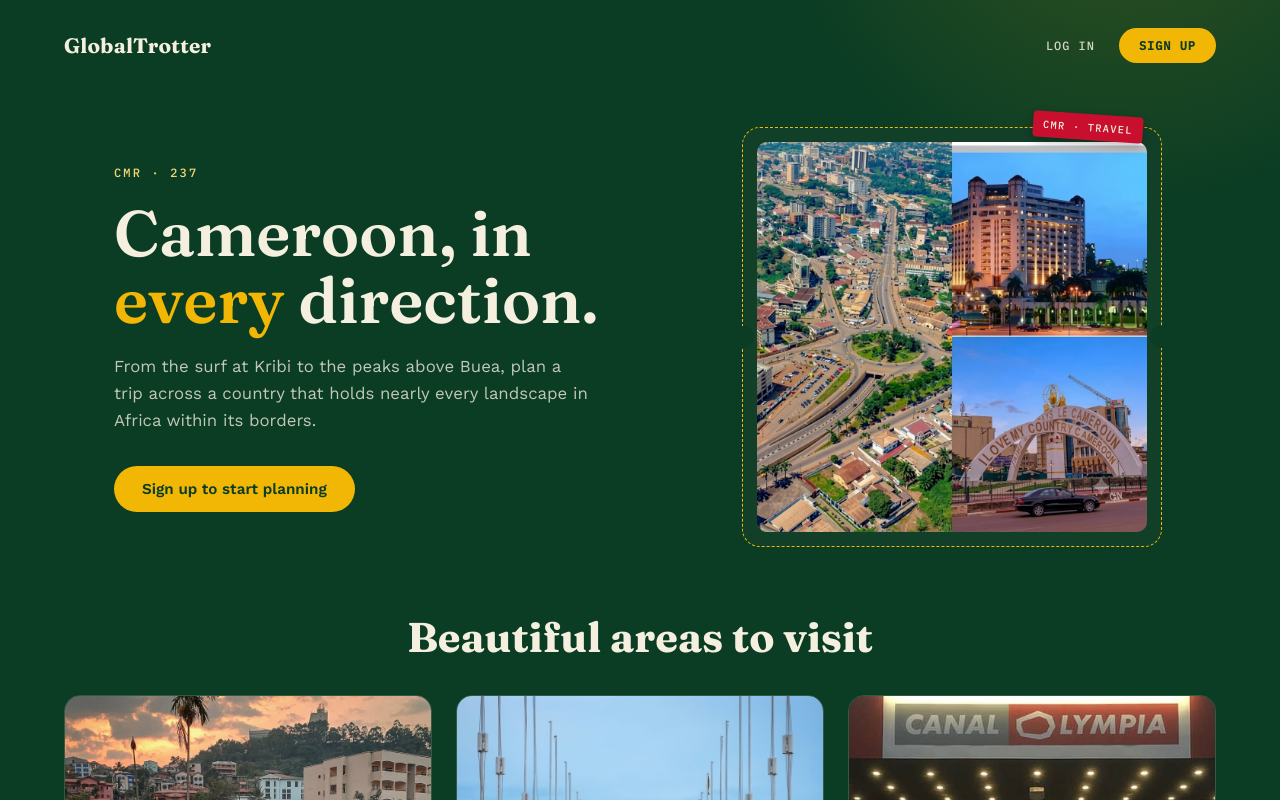
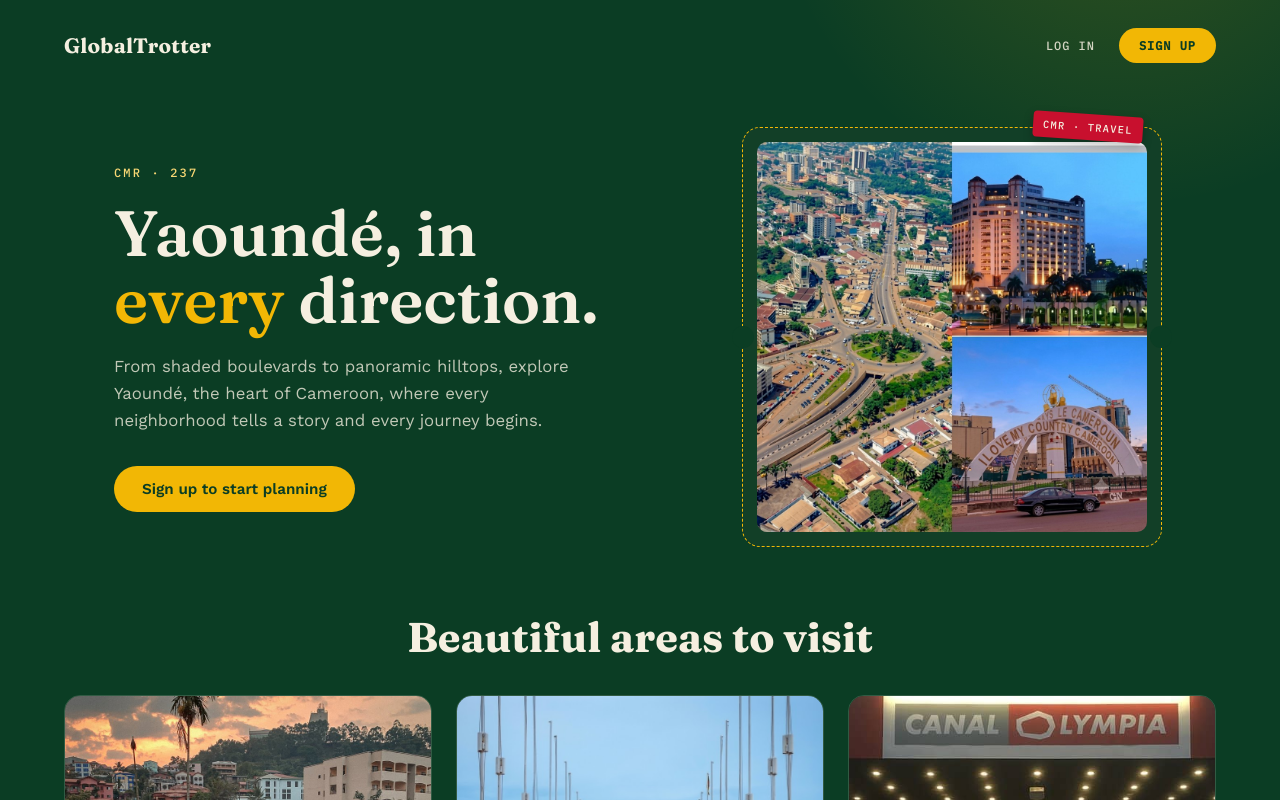
Before and after one commit to djembrunou002-hash/globetrotter-capstone, a React (Vite) app in the folder global_trotter_web/: page / in a window 1280 px wide. Built offline with nearby package versions, Linux system fonts and the light colour scheme; no server answers.

Commit message:
landing page description

```diff
--- a/global_trotter_web/src/pages/Landing.jsx
+++ b/global_trotter_web/src/pages/Landing.jsx
@@ -81,14 +81,14 @@ function Landing() {
 
 
           <h1 className="landing__headline">
-            Cameroon, in <em>every</em> direction.
+            Yaoundé, in <em>every</em> direction.
           </h1>
 
 
           <p className="landing__subcopy">
-            From the surf at Kribi to the peaks above Buea,
-            plan a trip across a country that holds nearly
-            every landscape in Africa within its borders.
+            From shaded boulevards to panoramic hilltops, explore Yaoundé,
+            the heart of Cameroon, where every neighborhood tells a story
+            and every journey begins.
           </p>
 
 
```
